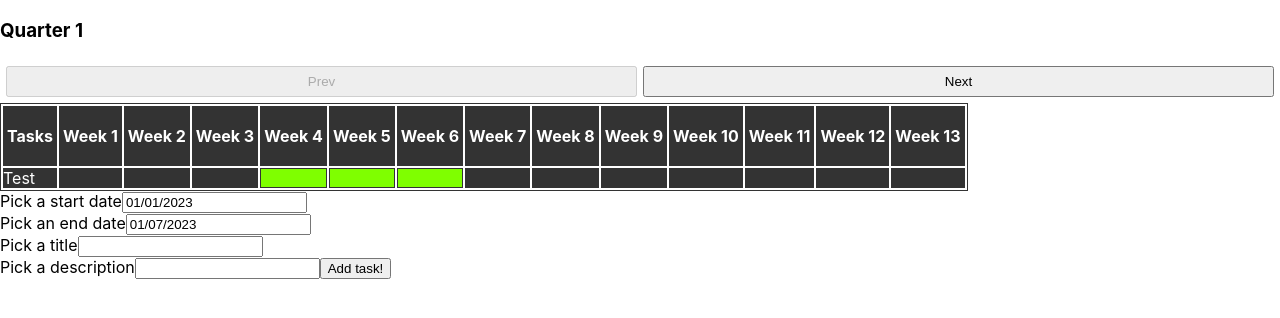
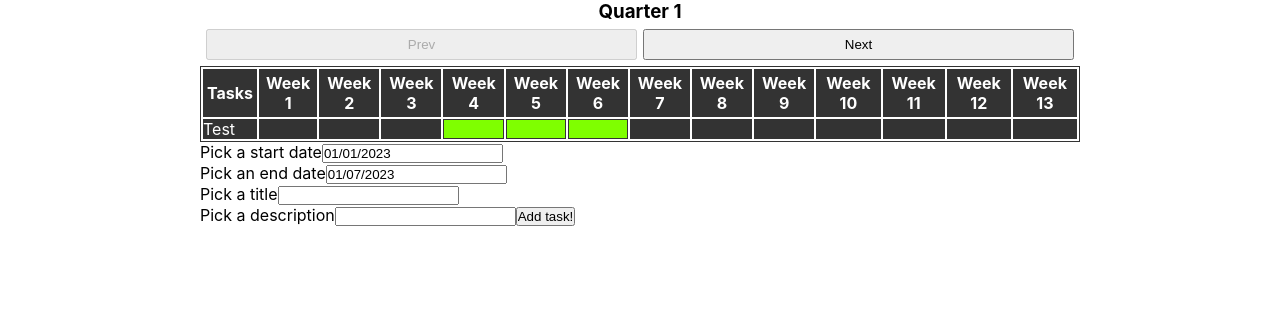
Before and after one commit to Martialis39/quaterly-calendar, a React (Create React App) app: page / in a window 1280 px wide. Shown: the top 318 px of the page. Built offline with nearby package versions, Linux system fonts and the light colour scheme.

Commit message:
Add some general styles

```diff
--- a/src/index.css
+++ b/src/index.css
@@ -26,3 +26,17 @@ tfoot {
 th {
   padding: 4px;
 }
+
+h3 {
+  text-align: center;
+}
+
+main, header {
+  max-width: 880px;
+  margin: 0 auto;
+}
+
+* {
+  margin: 0;
+  padding: 0;
+}
```
